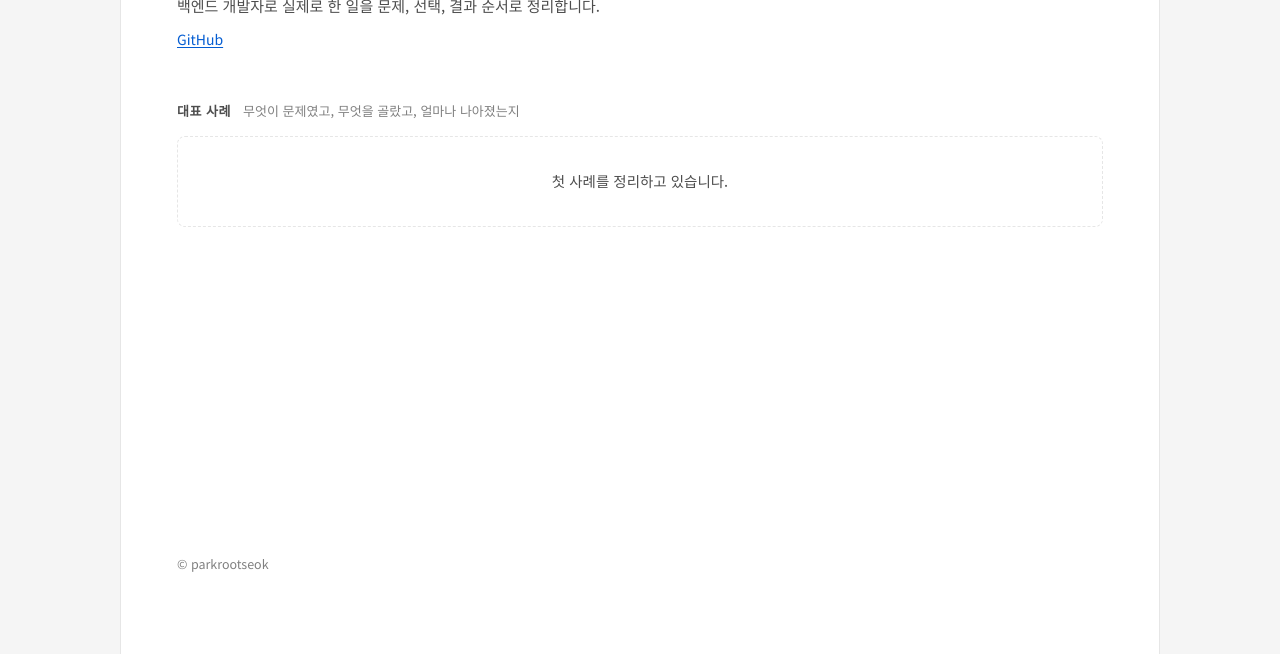
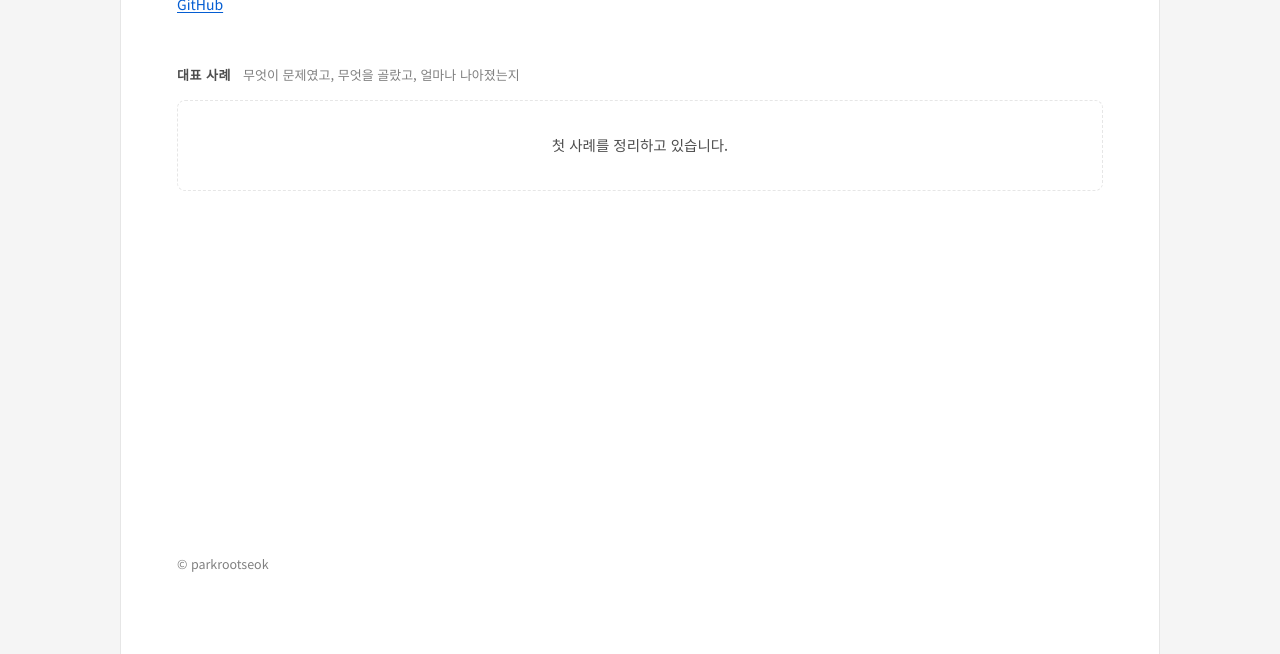
Before and after one commit to parkrootseok/parkrootseok.github.io, a plain HTML site: page index.html in a window 1280 px wide. Shown: the part 146-800 px from the top of the page. Drawn offline with Linux system fonts and the light colour scheme.

Commit message:
fix: 첫 페이지 소개 문구를 빼고 링크 설명을 다듬음
Co-Authored-By: Claude Opus 5.5 <noreply@anthropic.com>

```diff
--- a/index.html
+++ b/index.html
@@ -4,7 +4,7 @@
 <meta charset="utf-8">
 <meta name="viewport" content="width=device-width, initial-scale=1">
 <title>parkrootseok 기술 블로그</title>
-<meta name="description" content="백엔드 개발자 parkrootseok의 기술 블로그. 실제로 한 일을 문제, 선택, 결과 순서로 정리합니다.">
+<meta name="description" content="parkrootseok 기술 블로그. 개발을 하며 부딪힌 문제와 풀어 간 과정을 기록합니다.">
 <link rel="preconnect" href="https://fonts.googleapis.com">
 <link rel="preconnect" href="https://fonts.gstatic.com" crossorigin>
 <link rel="stylesheet" href="https://fonts.googleapis.com/css2?family=Noto+Sans+KR:wght@400;500;700&family=IBM+Plex+Mono:wght@400;500&display=swap">
@@ -29,7 +29,6 @@ a:focus-visible { outline: 2px solid var(--blue); outline-offset: 2px; }
 header { display: flex; flex-direction: column; gap: 10px; }
 .handle { font-family: var(--font-mono); font-size: 13px; color: var(--gray); }
 h1 { font-size: 30px; line-height: 1.35; margin: 0; font-weight: 700; text-wrap: balance; }
-.lede { margin: 0; color: var(--ink-2); max-width: 60ch; }
 .links { display: flex; flex-wrap: wrap; gap: 6px 16px; font-size: 14px; margin: 0; padding: 0; list-style: none; }
 
 /* 절 */
@@ -78,7 +77,6 @@ footer { margin-top: auto; font-size: 12.5px; color: var(--gray); }
   <header>
     <span class="handle">parkrootseok.github.io</span>
     <h1>parkrootseok 기술 블로그</h1>
-    <p class="lede">백엔드 개발자로 실제로 한 일을 문제, 선택, 결과 순서로 정리합니다.</p>
     <ul class="links">
       <li><a href="https://github.com/parkrootseok">GitHub</a></li>
     </ul>
```
